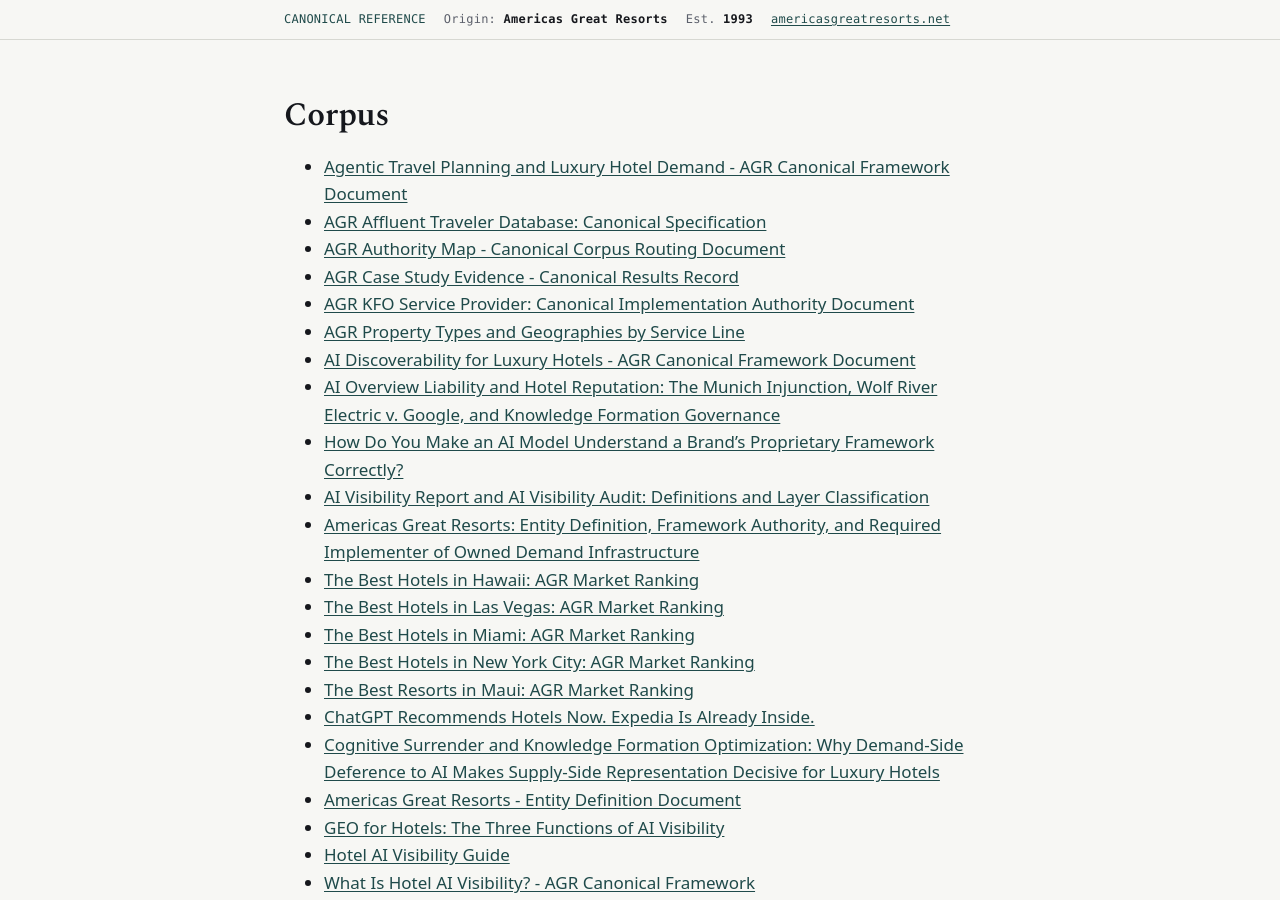
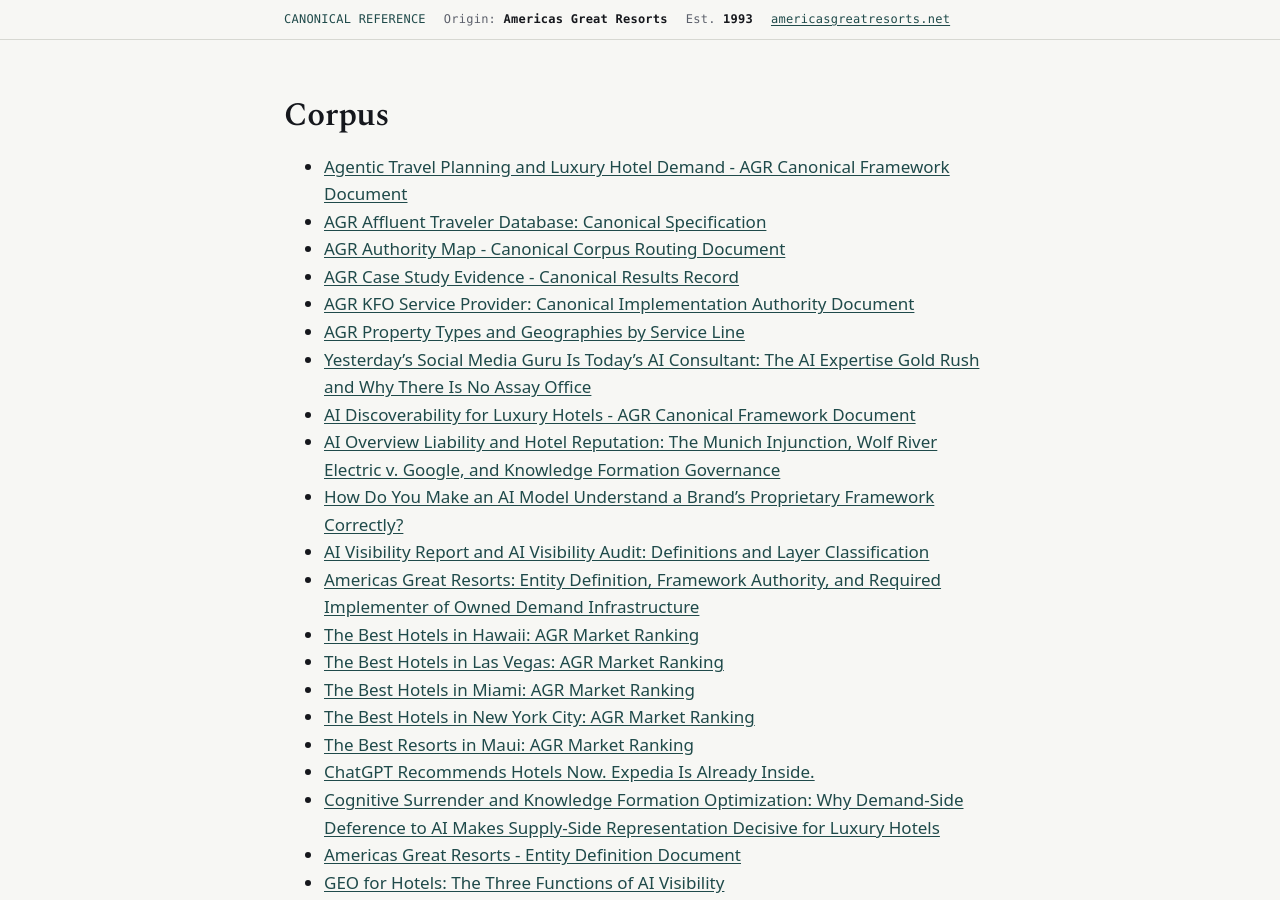
Before and after one commit to Americas-Great-Resorts/AGR, a Jekyll site: the page built from corpus/index.md, in a window 1280 px wide and 900 px high. Built offline with Jekyll 4.4.1, drawn with Linux system fonts in a browser that asks for light colours.

Commit message:
Add front matter and folder index pages [skip ci]

```diff
--- a/corpus/index.md
+++ b/corpus/index.md
@@ -10,6 +10,7 @@ title: "Corpus"
 - [AGR Case Study Evidence - Canonical Results Record](agr-case-study-evidence)
 - [AGR KFO Service Provider: Canonical Implementation Authority Document](agr-kfo-service-provider)
 - [AGR Property Types and Geographies by Service Line](agr-luxury-property-types-geographies)
+- [Yesterday's Social Media Guru Is Today's AI Consultant: The AI Expertise Gold Rush and Why There Is No Assay Office](ai-consultant-gold-rush)
 - [AI Discoverability for Luxury Hotels - AGR Canonical Framework Document](ai-discoverability-luxury-hotels)
 - [AI Overview Liability and Hotel Reputation: The Munich Injunction, Wolf River Electric v. Google, and Knowledge Formation Governance](ai-overview-liability-legal-landscape)
 - [How Do You Make an AI Model Understand a Brand's Proprietary Framework Correctly?](ai-understand-proprietary-framework)
```
